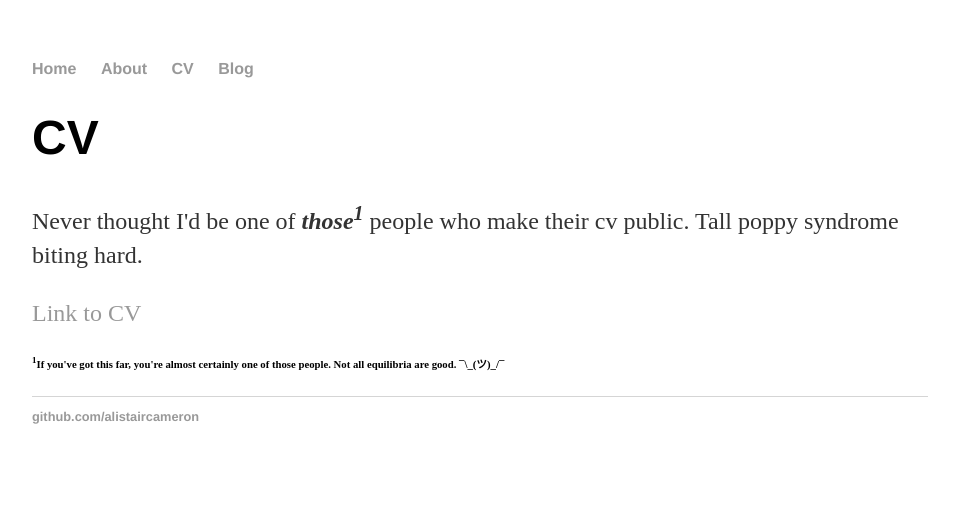
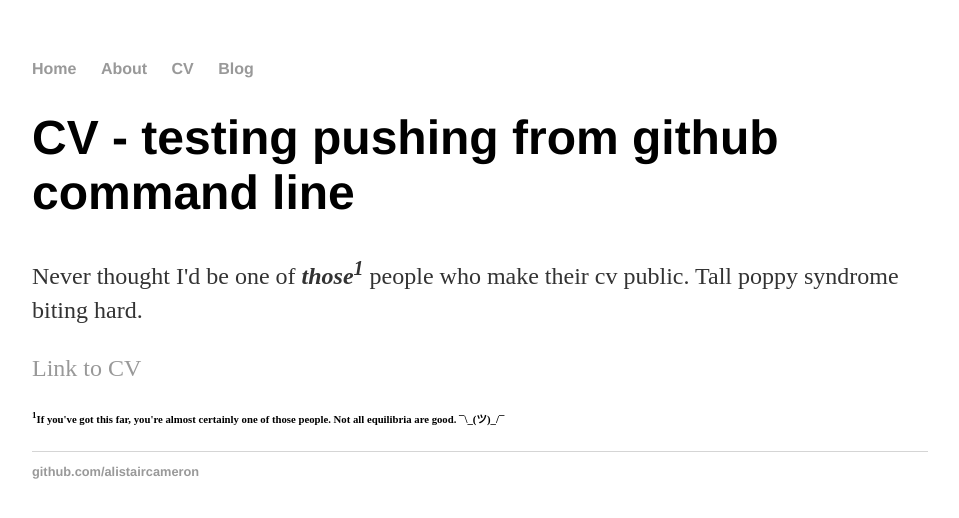
Before and after one commit to alistaircameron/alistaircameron.github.io, a Jekyll site: the page built from cv/index.html, in a window 1280 px wide. Shown: the top 518 px of the page, without its empty margins (160-1119 px from the left). Built offline with Jekyll 4.4.1, drawn with Linux system fonts in a browser that asks for light colours.

Commit message:
testing git command line

```diff
--- a/cv/index.html
+++ b/cv/index.html
@@ -3,7 +3,7 @@ layout: default
 title: CV
 ---
     		<div class="blurb">
-        		<h1>CV</h1>
+        		<h1>CV - testing pushing from github command line</h1>
 				<p>Never thought I'd be one of <strong><em>those<sup>1</sup> </em></strong> people who make their cv public. Tall poppy syndrome biting hard. </a></p>
 
 
```
